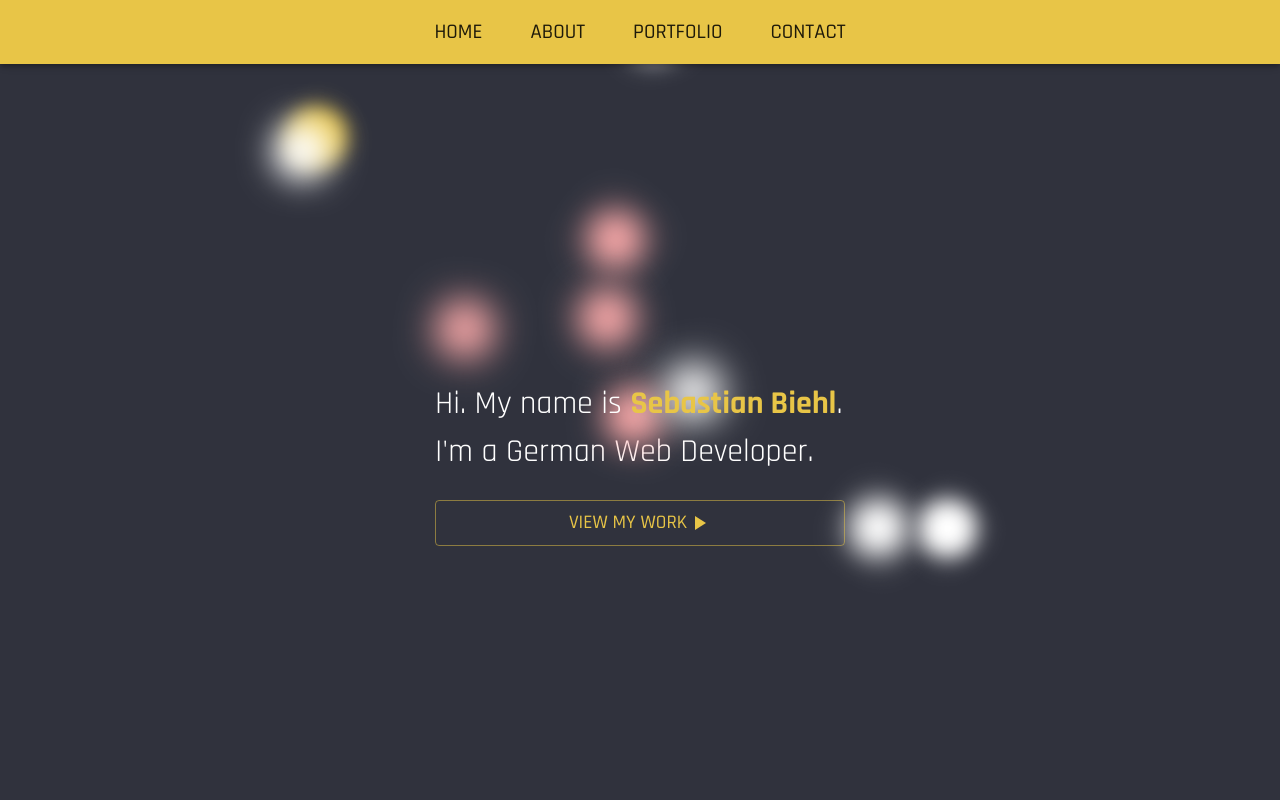
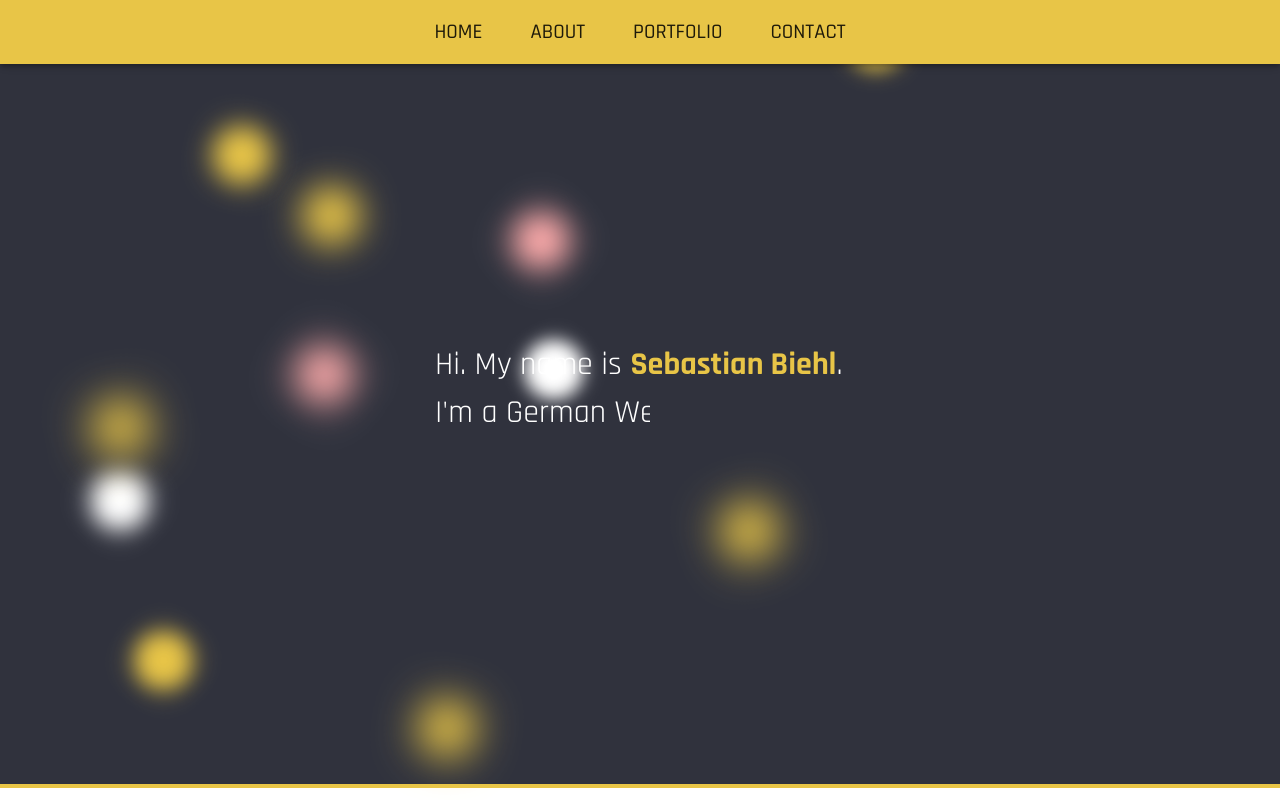
Before and after one commit to sebastianbiehl/portfolio, a React app: page / in a window 1280 px wide. Shown: the top 800 px of the page. Built offline with nearby package versions, Linux system fonts and the light colour scheme.

Commit message:
Adjust Layout

```diff
--- a/src/App.js
+++ b/src/App.js
@@ -29,6 +29,7 @@ const theme = createMuiTheme({
 const useStyles = makeStyles((theme) => ({
   wrapper: {
     display: 'flex',
+    height: '100%',
     flex: 1,
     flexDirection: 'column',
   },
--- a/src/components/Navbar/index.js
+++ b/src/components/Navbar/index.js
@@ -9,7 +9,10 @@ import MenuIcon from '@material-ui/icons/Menu';
 
 const useStyles = makeStyles((theme) => ({
     root: {
-        zIndex: 20,
+        zIndex: 100,
+        position: 'sticky',
+        top: 0,
+        left: 0,
     },
     menuButton: {
       marginRight: theme.spacing(2),
@@ -31,7 +34,7 @@ const Navbar = () => {
 
     return (
         <div className={classes.root}>
-            <AppBar position="static">
+            <AppBar position="sticky" >
                 <Toolbar>
                 {/* <IconButton edge="start" className={classes.menuButton} color="inherit" aria-label="menu">
                     <MenuIcon />
--- a/src/screens/About/index.js
+++ b/src/screens/About/index.js
@@ -21,11 +21,9 @@ const useStyles = makeStyles((theme) => ({
     flexDirection: "column",
     flex: 1,
     alignItems: "center",
-    justifyContent: "flex-start",
-    borderBottom: [`2px dotted ${theme.palette.primary.main}`],
-    marginTop: theme.spacing(5),
-    marginBottom: theme.spacing(5),
-    color: "white",
+    justifyContent: "center",
+    backgroundColor: 'white',
+    color: "black",
   },
   body: {
     display: "flex",
@@ -50,14 +48,14 @@ const useStyles = makeStyles((theme) => ({
 const About = () => {
   const classes = useStyles();
   return (
-    <Container
+    <div
       id="about"
       className={classes.root}
-      data-aos="fade-right"
+    >
+    <Container data-aos="fade-right"
       data-aos-delay="100"
-      data-aos-duration="1000"
-    >
-      <Grid container spacing={5} justify="center" alignItems="center">
+      data-aos-duration="1000">
+<Grid container spacing={5} justify="center" alignItems="center">
         <Grid item xs={12}>
           <Typography variant="h2" className={classes.title}>
             About
@@ -78,7 +76,9 @@ const About = () => {
         </Grid>
 
       </Grid>
-    </Container>
+      </Container>
+
+    </div>
   );
 };
 
--- a/src/screens/Contact/index.js
+++ b/src/screens/Contact/index.js
@@ -8,7 +8,7 @@ import Typography from "@material-ui/core/Typography";
 import TextField from "@material-ui/core/TextField";
 import Button from "@material-ui/core/Button";
 
-import { FormControl } from '@material-ui/core';
+import { FormControl } from "@material-ui/core";
 
 import TextareaAutosize from "@material-ui/core/TextareaAutosize";
 
@@ -23,6 +23,8 @@ const useStyles = makeStyles((theme) => ({
     flex: 1,
     alignItems: "center",
     justifyContent: "center",
+    backgroundColor: 'white',
+    color: 'black',
   },
   menuButton: {
     marginRight: theme.spacing(2),
@@ -50,25 +52,24 @@ const useStyles = makeStyles((theme) => ({
     width: 410,
   },
   textField: {
-      color: 'white',
+    color: "white",
     bckgroundColor: theme.palette.secondary.light,
-      width: '100%',
-      textAlign: 'center',
+    width: "100%",
+    textAlign: "center",
     marginBottom: theme.spacing(2),
   },
   textfieldContainer: {
-      display: 'flex',
-      justifyContent: 'center',
-      alignItems: 'center',
+    display: "flex",
+    justifyContent: "center",
+    alignItems: "center",
   },
 }));
 
 const Contact = () => {
   const classes = useStyles();
   return (
+    <div id="contact" className={classes.root}>
       <Container
-      id="contact"
-      className={classes.root}
         data-aos="fade-right"
         data-aos-delay="100"
         data-aos-duration="1000"
@@ -81,15 +82,32 @@ const Contact = () => {
           </Grid>
           <Grid xs={6} item direction="column">
             <FormControl fullWidth>
-            <TextField label="Name" variant="filled" className={classes.textField} />
-            <TextField label="Email" variant="filled" className={classes.textField} />
-            <TextField label="Message" variant="filled" multiline rows={10} className={classes.textField} />
+              <TextField
+                label="Name"
+                variant="filled"
+                className={classes.textField}
+              />
+              <TextField
+                label="Email"
+                variant="filled"
+                className={classes.textField}
+              />
+              <TextField
+                label="Message"
+                variant="filled"
+                multiline
+                rows={10}
+                className={classes.textField}
+              />
 
-            <Button variant="contained" color="primary">Submit</Button>
+              <Button variant="contained" color="primary">
+                Submit
+              </Button>
             </FormControl>
           </Grid>
         </Grid>
       </Container>
+    </div>
   );
 };
 
--- a/src/screens/Intro/index.js
+++ b/src/screens/Intro/index.js
@@ -10,13 +10,12 @@ import './style.scss';
 
 const useStyles = makeStyles((theme) => ({
     root: {
-        height: '100vh',
+        height: '90vh',
         display: 'flex',
         flex: 1,
         alignItems: 'center',
         justifyContent: 'center',
-        borderBottom: [`2px dotted ${theme.palette.primary.main}` ],
-        marginBottom: theme.spacing(5),
+        borderBottom: [`4px solid ${theme.palette.primary.main}`]
     },
     menuButton: {
       marginRight: theme.spacing(2),
@@ -43,7 +42,7 @@ const useStyles = makeStyles((theme) => ({
 const Intro = () => {
     const classes = useStyles();
   return (
-    <Container className={classes.root}>
+    <div className={classes.root}>
         <div className="background">
             <span></span>
             <span></span>
@@ -74,7 +73,7 @@ const Intro = () => {
             </div>
             <Button color="primary" variant="outlined" href="#portfolio" className={[classes.button, 'appear']}>View my work <ArrowIcon /></Button>
         </div>
-    </Container>
+    </div>
   )
 };
 
--- a/src/screens/Intro/style.scss
+++ b/src/screens/Intro/style.scss
@@ -65,7 +65,7 @@ $amount: 12;
     animation:
         typing 3s steps(40, end),
       blink-caret 1s step-end infinite;
-    animation-delay: 3s;
+    animation-delay: 4.5s;
     animation-fill-mode: forwards;
   }
 
@@ -73,7 +73,7 @@ $amount: 12;
       z-index: 20;
       opacity: 0;
       animation: appear 1.5s;
-      animation-delay: 6s;
+      animation-delay: 8s;
       animation-fill-mode: forwards;
   }
 
--- a/src/screens/Portfolio/index.js
+++ b/src/screens/Portfolio/index.js
@@ -4,16 +4,16 @@ import { makeStyles } from "@material-ui/core/styles";
 
 import Container from "@material-ui/core/Container";
 import Typography from "@material-ui/core/Typography";
-import Grid from '@material-ui/core/Grid';
+import Grid from "@material-ui/core/Grid";
 
-import Brain from '../../assets/brain.png';
-import BurgerBuilder from '../../assets/burgerbuilder.png';
-import StorADA from '../../assets/storada.png';
-import Bloguen from '../../assets/bloguen.png';
-import Mizuxe from '../../assets/mizuxe.png';
-import Kickstarter from '../../assets/kickstarter.png';
+import Brain from "../../assets/brain.png";
+import BurgerBuilder from "../../assets/burgerbuilder.png";
+import StorADA from "../../assets/storada.png";
+import Bloguen from "../../assets/bloguen.png";
+import Mizuxe from "../../assets/mizuxe.png";
+import Kickstarter from "../../assets/kickstarter.png";
 
-import Card from '../../components/Card';
+import Card from "../../components/Card";
 
 import AOS from "aos";
 import "aos/dist/aos.css";
@@ -22,18 +22,19 @@ AOS.init();
 const useStyles = makeStyles((theme) => ({
   root: {
     display: "flex",
-    height: '100vh',
+    height: "auto",
     flex: 1,
     alignItems: "center",
     justifyContent: "center",
-    borderBottom: [`2px dotted ${theme.palette.primary.main}` ],
-    marginBottom: theme.spacing(5),
+    backgroundColor: 'theme.palette.secondary.light',
   },
   menuButton: {
     marginRight: theme.spacing(2),
   },
   title: {
-    fontSize: "2rem",
+    marginTop: theme.spacing(5),
+    textAlign: 'center',
+    marginBottom: theme.spacing(5),
   },
   text: {
     display: "flex",
@@ -56,62 +57,81 @@ const useStyles = makeStyles((theme) => ({
   },
   cardBox: {
     marginBottom: theme.spacing(5),
-  }
+  },
 }));
 
 const projects = [
   {
-        title: 'Burger Builder',
-        description: 'Create your own Burger and order it in my React Dummy Store!',
+    title: "Burger Builder",
+    description: "Create your own Burger and order it in my React Dummy Store!",
     image: BurgerBuilder,
-        link: 'https://sebastianbiehl.github.io/',
+    link: "https://sebastianbiehl.github.io/",
   },
   {
-        title: 'StorADA',
-        description: 'A Dummy Frontend for a Cryptocurrency Wallet.',
+    title: "StorADA",
+    description: "A Dummy Frontend for a Cryptocurrency Wallet.",
     image: StorADA,
-        link: 'https://sebastianbiehl.github.io/storADA/',
+    link: "https://sebastianbiehl.github.io/storADA/",
   },
   {
-        title: 'Magical Brain',
-        description: 'Upload Images and the App will detect faces within it. Built in React and Node.js.',
+    title: "Magical Brain",
+    description:
+      "Upload Images and the App will detect faces within it. Built in React and Node.js.",
     image: Brain,
-        link: 'https://magical-brain.herokuapp.com/',
+    link: "https://magical-brain.herokuapp.com/",
   },
   {
-        title: 'Bloguen',
-        description: 'A Web App to create Blog Posts and view them in a Dashboard.',
+    title: "Bloguen",
+    description: "A Web App to create Blog Posts and view them in a Dashboard.",
     image: Bloguen,
-        link: 'https://sebastianbiehl.github.io/bloguen/',
+    link: "https://sebastianbiehl.github.io/bloguen/",
   },
   {
-        title: 'Mizuxe',
-        description: 'A Dummy Book Product Page in a Single Page App.',
+    title: "Mizuxe",
+    description: "A Dummy Book Product Page in a Single Page App.",
     image: Mizuxe,
-        link: 'https://sebastianbiehl.github.io/mizuxe/',
+    link: "https://sebastianbiehl.github.io/mizuxe/",
   },
   {
-        title: 'CrowdChain',
-        description: 'A decentralized Kickstarter built with Solidty, Web3 and React.',
+    title: "CrowdChain",
+    description:
+      "A decentralized Kickstarter built with Solidty, Web3 and React.",
     image: Kickstarter,
-        link: 'https://github.com/sebastianbiehl/crowdchain',
-    }
-]
+    link: "https://github.com/sebastianbiehl/crowdchain",
+  },
+];
 
 const Portfolio = () => {
   const classes = useStyles();
   return (
-    <Container
+    <div
       id="portfolio"
       className={classes.root}
-      data-aos="fade-right"
+    >
+    <Container data-aos="fade-right"
       data-aos-delay="100"
-      data-aos-duration="1000"
-    >
+      data-aos-duration="1000">
       <Grid container justify="center" alignItems="center">
-            {projects.map(project => <Grid item xs={4}className={classes.cardBox} ><Card className={classes.card} title={project.title} description={project.description} img={project.image} link={project.link} /></Grid>)}
+        <Grid item xs={12}>
+          <Typography variant="h2" className={classes.title}>
+            Projects
+          </Typography>
+        </Grid>
+          {projects.map((project) => (
+            <Grid item xs={4} className={classes.cardBox}>
+              <Card
+                className={classes.card}
+                title={project.title}
+                description={project.description}
+                img={project.image}
+                link={project.link}
+              />
+            </Grid>
+          ))}
         </Grid>
         </Container>
+        </div>
+
   );
 };
 
```
Lines whose indentation alone changed are shown as unchanged.
